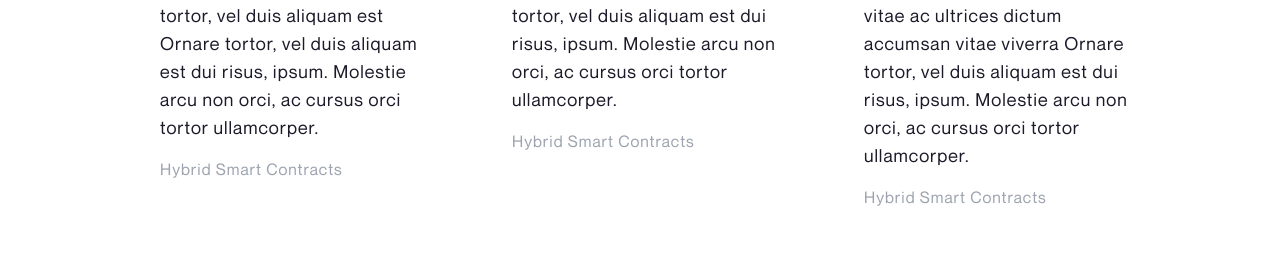
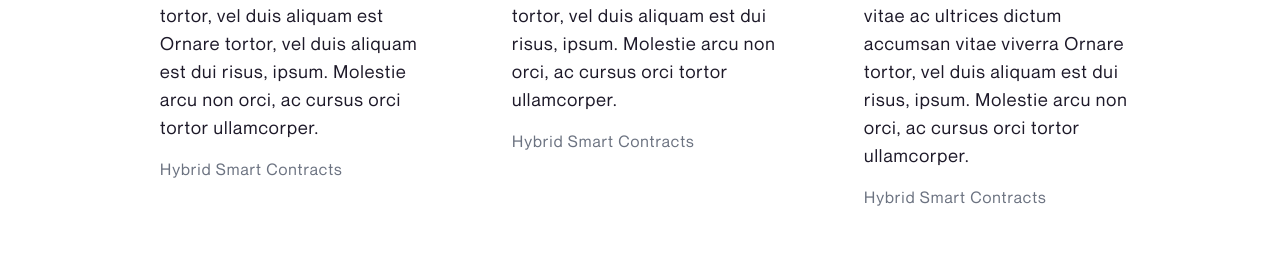
Before and after one commit to mw2000/defi-network, a Next.js app: page / in a window 1280 px wide. Shown: the part 6670-6929 px from the top of the page. Built offline with nearby package versions, Linux system fonts and the light colour scheme.

Commit message:
change partnership type color

```diff
--- a/components/Partnerships/Partnership.tsx
+++ b/components/Partnerships/Partnership.tsx
@@ -11,7 +11,7 @@
             <Image src={partner.image} alt={partner.name} width={130} height={40} />
             <p className="text-xl font-bold font-neueMachina mt-5 mb-4">{partner.name}</p>
             <p className="text-lg">{partner.description}</p>
-            <p className="text-base text-gray-400 mt-4">{partner.type}</p>
+            <p className="text-base text-gray-500 mt-4">{partner.type}</p>
         </div>
     )
 }
```
